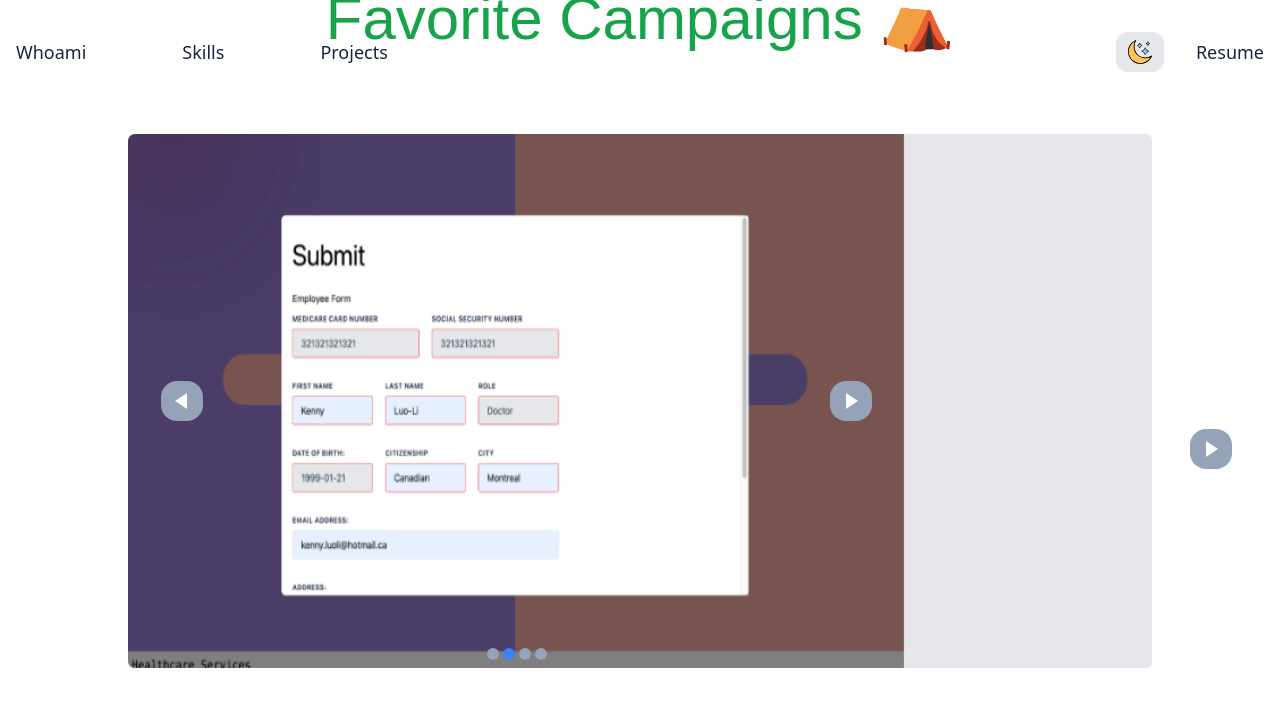
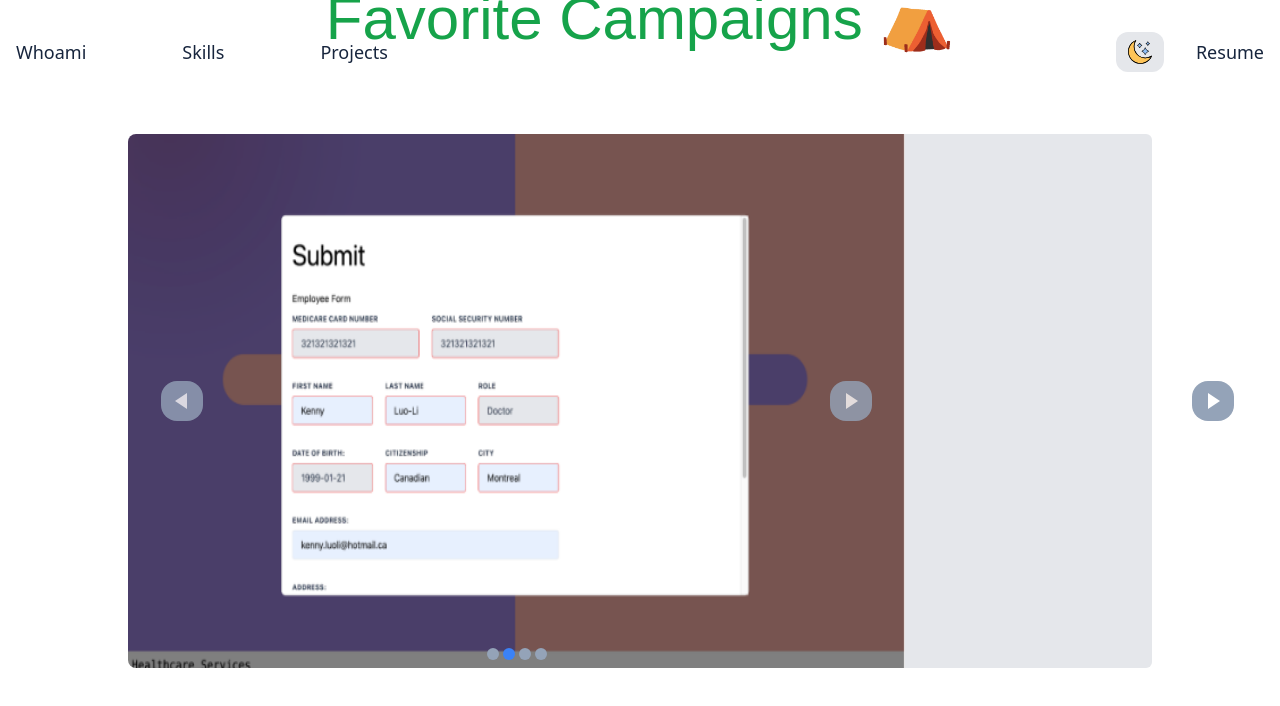
Before and after one commit to Kenny-star/Porfolio, a React (Vite) app: page / in a window 1280 px wide. Both pictures are taken after a click on the element 850 px from the left and 4091 px from the top of the page. Shown: the part 3691-4397 px from the top of the page. Built offline with nearby package versions, Linux system fonts and the light colour scheme; a web font is replaced by a local one.

Commit message:
minor adjustments

```diff
--- a/src/App.tsx
+++ b/src/App.tsx
@@ -13,7 +13,6 @@ import { fadeIn, slideIn } from "./utils/motion";
 import './App.css';
 import './font.css';
 import RadarChart from './components/RadarChart';
-import InteractiveButton from "./components/InteractiveSwipeDetector";
 
 const AppContent: React.FC = () => {
 
@@ -57,7 +56,7 @@ const AppContent: React.FC = () => {
         {/* <div className="bg-gray-900 h-full flex flex-col items-center justify-center p-8"> */}
         <div className="h-screen max-lg:h-full">
         <motion.section
-          variants={fadeIn("left", "spring", 0.5, 1)}
+          variants={fadeIn("right", "spring", 0.5, 1)}
           initial="hidden"
           whileInView="show"
           viewport={{ once: true, amount: 0.25 }}
--- a/src/sections/Projects.tsx
+++ b/src/sections/Projects.tsx
@@ -81,7 +81,7 @@ const Projects = () => {
                 style={{ ...styles, touchAction: 'none' }}
                 className="relative flex justify-center items-center h-2/3 w-4/5"
             >
-                <div className="flex flex-col items-center justify-center bg-slate-400 w-full h-full rounded-l-md overflow-visible cursor-pointer select-none">
+                <div className="flex flex-col items-center justify-center w-full h-full rounded-l-md overflow-visible cursor-pointer select-none">
 
                     {/* <div className={`${getGridClasses(projects[counter].album.length)} w-full h-full p-10 `}> */}
                     <div className="relative w-full h-full">
@@ -89,12 +89,12 @@ const Projects = () => {
                                 <InteractiveSwipeDetector alt={projects[counter].name} image={projects[counter].album[album_in_counter]} dragging={dragging}/>
 
                         {album_in_counter < projects[counter].album.length - 1 && (
-                                <div className="absolute top-1/2 right-[calc(10px+3%)] transform -translate-y-1/2 text-4xl hover:cursor-pointer rounded-2xl bg-slate-400 py-3 px-3.5" onClick={nextPicture}>
+                                <div className="absolute top-1/2 right-[calc(10px+3%)] transform -translate-y-1/2 text-4xl hover:cursor-pointer rounded-2xl bg-slate-400 opacity-80 py-3 px-3.5" onClick={nextPicture}>
                                     <div className={`w-0 h-0 border-t-[8px] border-t-transparent border-b-[8px] border-b-transparent border-l-[12px] ${theme === 'light' ? 'border-l-white' : 'border-l-gray_blue'} ml-0.5`}/>
                                 </div>
                             )}
                             {album_in_counter > 0 && (
-                                <div className="absolute top-1/2 left-[calc(10px+3%)] transform -translate-y-1/2 text-4xl hover:cursor-pointer rounded-2xl bg-slate-400 py-3 px-3.5" onClick={prevPicture}>
+                                <div className="absolute top-1/2 left-[calc(10px+3%)] transform -translate-y-1/2 text-4xl hover:cursor-pointer rounded-2xl bg-slate-400 opacity-80 py-3 px-3.5" onClick={prevPicture}>
                                     <div className={`w-0 h-0 border-t-[8px] border-t-transparent border-b-[8px] border-b-transparent border-r-[12px]  ${theme === 'light' ? 'border-r-white' : 'border-r-gray_blue'}  mr-0.5`}/>
                                 </div>
                             )}
@@ -116,9 +116,8 @@ const Projects = () => {
                 <div className="flex justify-center p-10 w-1/4 bg-gray-200 h-2/3 rounded-r-md cursor-default">
                     {/* <a href="https://google.ca"> yeey</a> */}
                 </div>
-                </div>
-            {counter < projects.length - 1 && (
-                <div className="absolute top-1/2 right-[calc(10px+3%)] transform -translate-y-1/2 text-4xl hover:cursor-pointer rounded-2xl bg-slate-400 py-3 px-3.5" onClick={nextProject}>
+                {counter < projects.length - 1 && (
+                <div className="absolute top-1/2 -right-[calc(10px+7%)] transform -translate-y-1/2 text-4xl hover:cursor-pointer rounded-2xl bg-slate-400 py-3 px-3.5" onClick={nextProject}>
                     <div className={`w-0 h-0 border-t-[8px] border-t-transparent border-b-[8px] border-b-transparent border-l-[12px] ${theme === 'light' ? 'border-l-white' : 'border-l-gray_blue'} ml-0.5`}/>
                 </div>
             )}
@@ -127,10 +126,12 @@ const Projects = () => {
                 //     ◀
                 // </div>
 
-                <div className="absolute top-1/2 left-[calc(10px+3%)] transform -translate-y-1/2 text-4xl hover:cursor-pointer rounded-2xl bg-slate-400 py-3 px-3.5" onClick={prevProject}>
+                <div className="absolute top-1/2 -left-[calc(10px+7%)] transform -translate-y-1/2 text-4xl hover:cursor-pointer rounded-2xl bg-slate-400 py-3 px-3.5" onClick={prevProject}>
                     <div className={`w-0 h-0 border-t-[8px] border-t-transparent border-b-[8px] border-b-transparent border-r-[12px]  ${theme === 'light' ? 'border-r-white' : 'border-r-gray_blue'}  mr-0.5`}/>
                 </div>
             )}
+                </div>
+
         </div>
     );
 };
```
